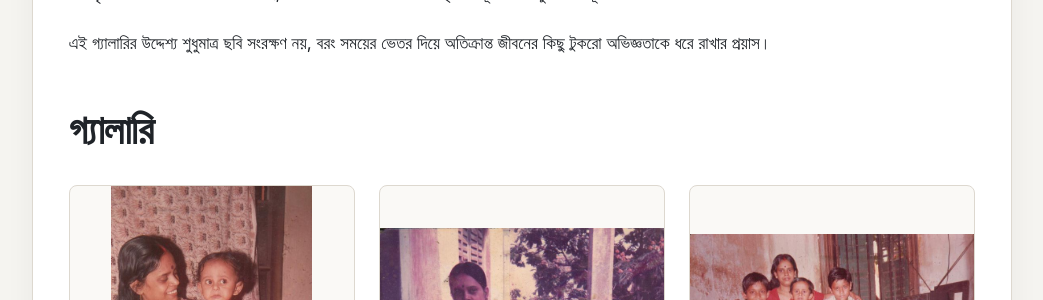
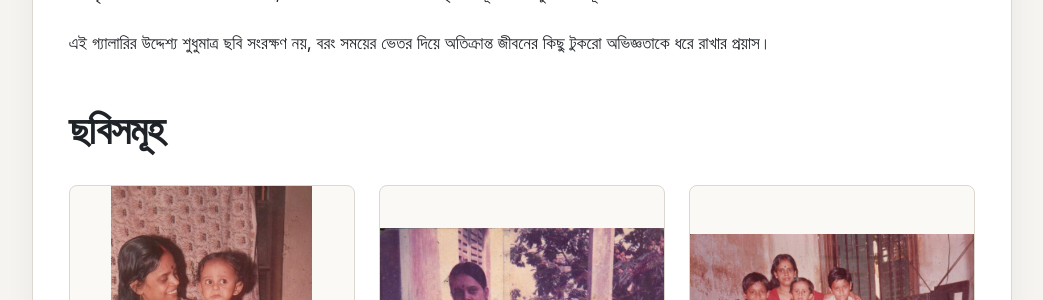
Before and after one commit to titodutta/swapnadutta, a Jekyll site: the page built from bn/gallery/index.md, in a window 1280 px wide and 900 px high, scrolled down 329 px. Shown: the part 157-457 px from the top of the window, without its empty margins (118-1161 px from the left). Built offline with Jekyll 4.4.1, drawn with Linux system fonts in a browser that asks for light colours.

Commit message:
Update index.md

```diff
--- a/bn/gallery/index.md
+++ b/bn/gallery/index.md
@@ -14,7 +14,7 @@ created: 2026-05-15
 
 এই গ্যালারির উদ্দেশ্য শুধুমাত্র ছবি সংরক্ষণ নয়, বরং সময়ের ভেতর দিয়ে অতিক্রান্ত জীবনের কিছু টুকরো অভিজ্ঞতাকে ধরে রাখার প্রয়াস।
 
-## গ্যালারি
+## ছবিসমূহ
 
 <div class="photo-gallery">
 
```
